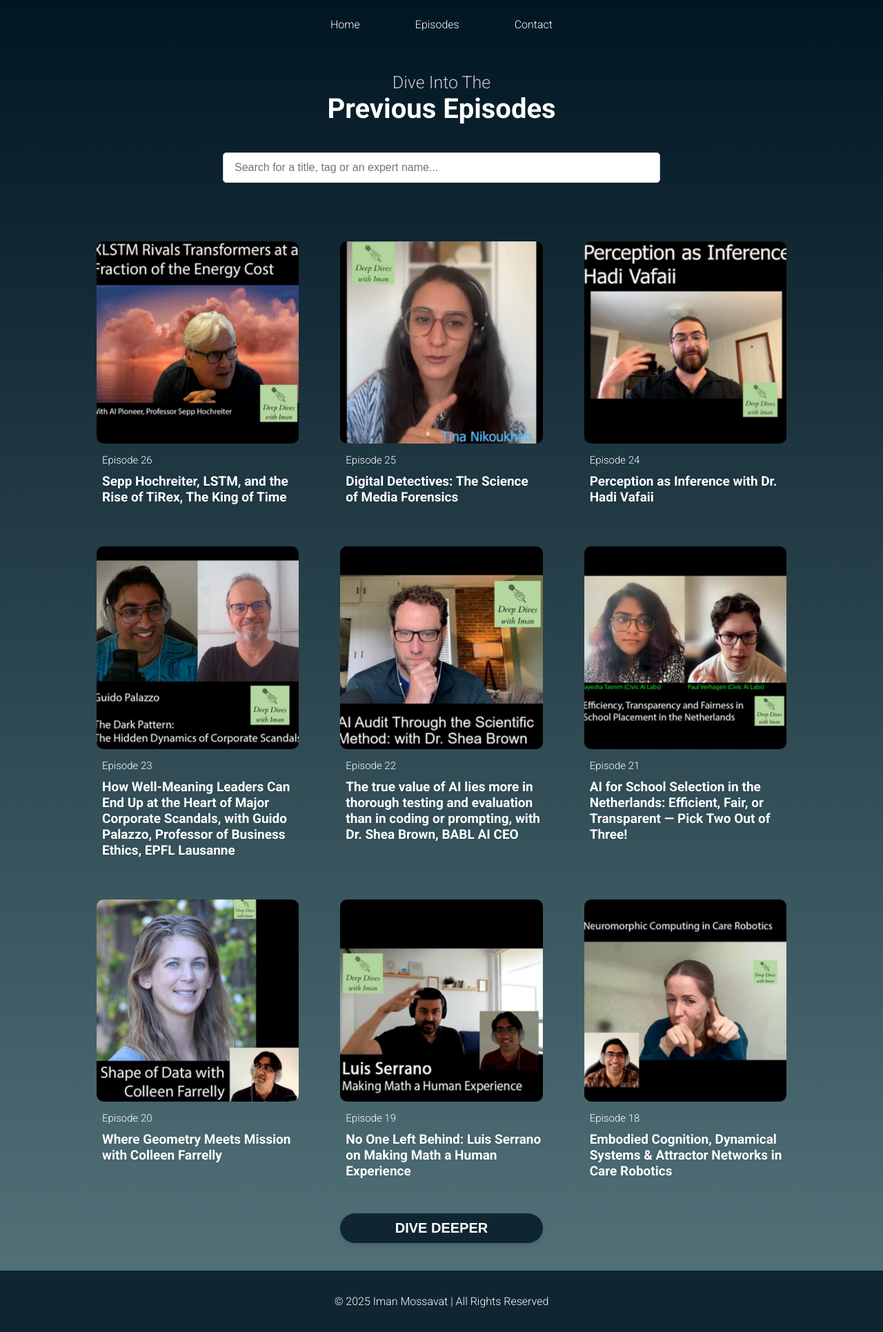
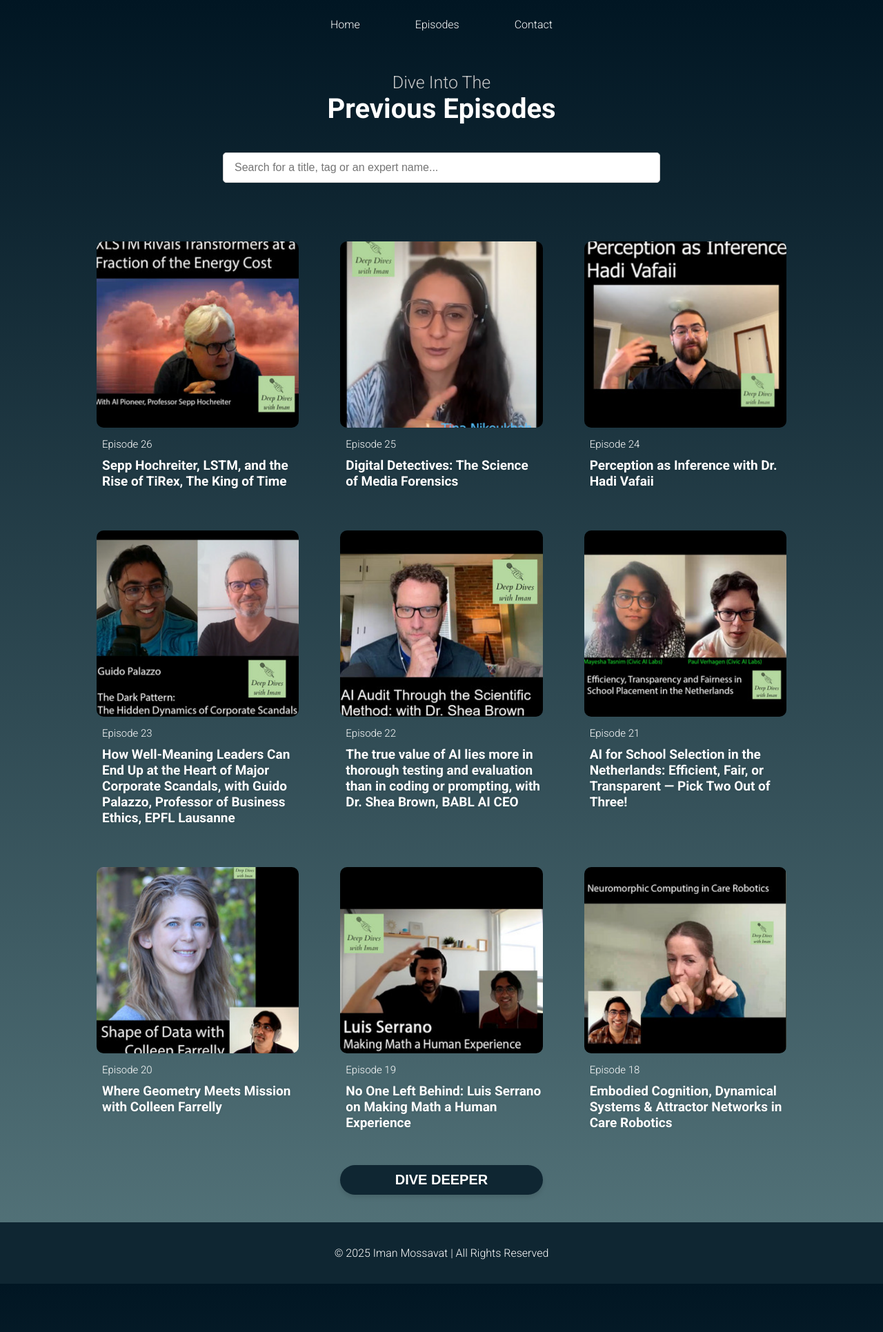
Before and after one commit to ivetkalchev/deepdivepod, a Jekyll site: the page built from episodes.html, in a window 1280 px wide. Shown: the whole page at 69% size. Built offline with Jekyll 4.4.1, drawn with Linux system fonts in a browser that asks for light colours; after the commit the page ends 1861 px from its top, so only the background shows below that.

Commit message:
Update episodes-styles.css

```diff
--- a/assets/css/episodes-styles.css
+++ b/assets/css/episodes-styles.css
@@ -50,6 +50,7 @@ body {
 .episode-cover {
     width: 100%;
     aspect-ratio: 1 / 1;
+    height: 270px;
     object-fit: cover;
     display: block;
     border-radius: 10px;
@@ -119,21 +120,12 @@ body {
         grid-template-columns: repeat(2, 1fr);
         gap: 40px;
     }
-
-    .episode-cover {
-        height: 220px;
-    }
 }
 
-/* Mobile view (1 column) */
 @media (max-width: 600px) {
     .episodes-list {
         grid-template-columns: 1fr;
         gap: 30px;
-    }
-
-    .episode-cover {
-        height: 200px;
     }
 
     .search-heading .line1 {
```
